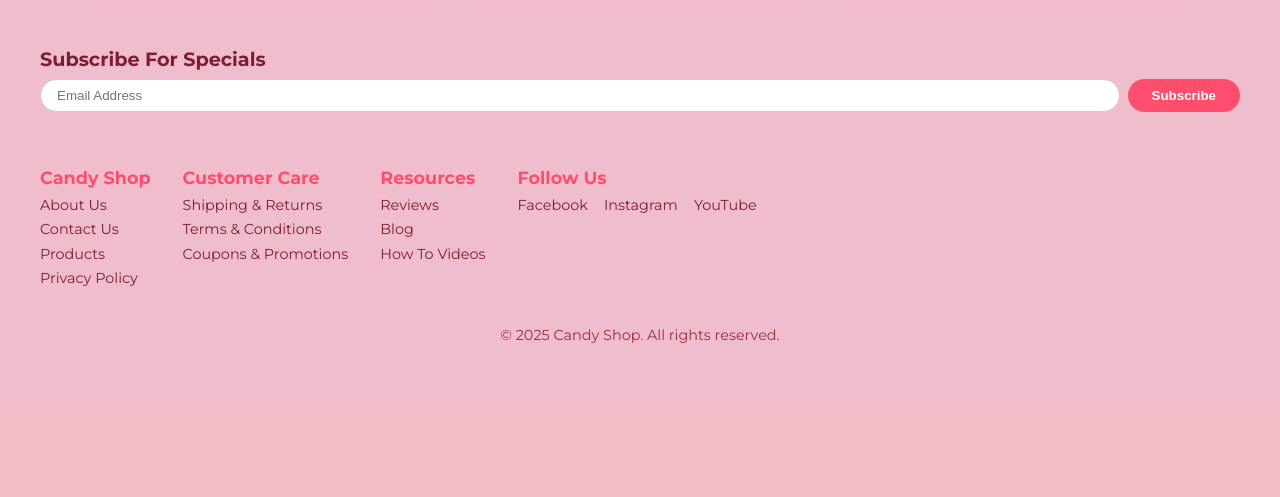
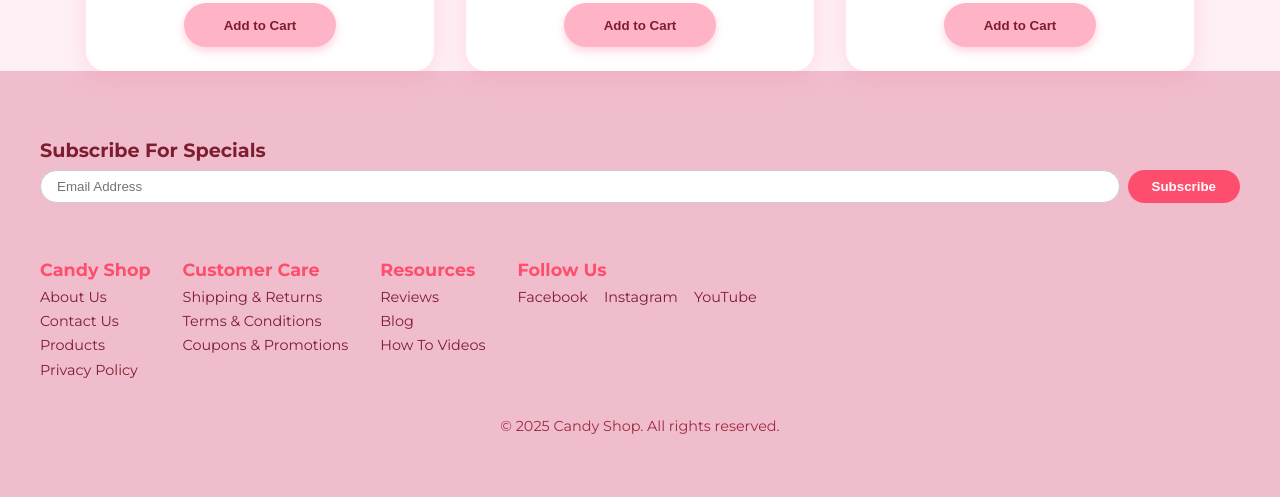
Before and after one commit to WebbCouture/candy-shop, a Django app: page /products/ in a window 1280 px wide. Shown: the part 570-1067 px from the top of the page. Before the commit the page ends 913 px from the top, so only its background shows below. Run offline with Django 5.2, Linux system fonts and the light colour scheme.

Commit message:
add cart function

```diff
--- a/candy_shop/settings.py
+++ b/candy_shop/settings.py
@@ -58,6 +58,7 @@ TEMPLATES = [
                 'django.template.context_processors.request',
                 'django.contrib.auth.context_processors.auth',
                 'django.contrib.messages.context_processors.messages',
+                'main.context_processors.cart_item_count',  # <--- Added this line
             ],
         },
     },
--- a/candy_shop/templates/base.html
+++ b/candy_shop/templates/base.html
@@ -53,7 +53,7 @@
         <li>
           <a href="/cart/">
             <span class="icon" aria-hidden="true">🛒</span><br />
-            Cart (0)
+            Cart ({{ cart_item_count|default:"0" }})
           </a>
         </li>
       </ul>
--- /dev/null
+++ b/main/context_processors.py
@@ -0,0 +1,9 @@
+def cart_item_count(request):
+    cart = request.session.get('cart', {})
+    if isinstance(cart, dict):
+        count = sum(cart.values())  # total quantity of items in dict
+    elif isinstance(cart, list):
+        count = len(cart)  # if cart is a list, count its length
+    else:
+        count = 0  # fallback if cart is neither dict nor list
+    return {'cart_item_count': count}
--- a/main/templates/main/product_list.html
+++ b/main/templates/main/product_list.html
@@ -6,6 +6,23 @@
 {% block content %}
 <section class="products-page py-10">
 
+  <!-- Messages block to show cart success/errors -->
+  {% if messages %}
+    <div class="messages px-4 mb-6">
+      {% for message in messages %}
+        <div class="message {{ message.tags }} p-2 mb-2 rounded border">
+          {{ message }}
+        </div>
+      {% endfor %}
+    </div>
+  {% endif %}
+
+  <!-- Link to Cart page -->
+  <div class="flex justify-end px-4 mb-6">
+    <a href="{% url 'cart' %}" class="btn-primary px-4 py-2 rounded bg-green-500 text-white hover:bg-green-600">
+      View Cart
+    </a>
+  </div>
 
   {% if search_query %}
     {% if products|length == 0 %}
@@ -21,6 +38,16 @@
         <img src="{{ product.image_url }}" alt="{{ product.name }}" class="w-full h-48 object-cover rounded" />
         <h3 class="mt-4 text-xl font-semibold">{{ product.name }}</h3>
         <p class="text-gray-600 text-sm">{{ product.description }}</p>
+
+        <!-- Add to Cart Form -->
+        <form method="POST" action="{% url 'add_to_cart' %}" class="mt-4">
+          {% csrf_token %}
+          <input type="hidden" name="product_name" value="{{ product.name }}">
+          <input type="hidden" name="product_image" value="{{ product.image_url }}">
+          <button type="submit" class="btn-primary px-4 py-2 rounded bg-pink-500 text-white hover:bg-pink-600">
+            Add to Cart
+          </button>
+        </form>
       </div>
     {% endfor %}
   </div>
--- a/main/urls.py
+++ b/main/urls.py
@@ -6,4 +6,6 @@ urlpatterns = [
     path('products/', views.product_list, name='product_list'),
     path('about/', views.about, name='about'),
     path('contact/', views.contact, name='contact'),
+    path('add-to-cart/', views.add_to_cart, name='add_to_cart'),  # Added for cart functionality
+    path('cart/', views.cart_view, name='cart'),  # New cart page route
 ]
--- a/main/views.py
+++ b/main/views.py
@@ -1,11 +1,13 @@
-from django.shortcuts import render
+from django.shortcuts import render, redirect
 from django.core.mail import send_mail
 from django.conf import settings
 from .forms import ContactForm
 from django.contrib import messages  # For the messages framework
 
 def home(request):
-    return render(request, 'main/home.html')
+    cart = request.session.get('cart', [])
+    cart_count = len(cart)
+    return render(request, 'main/home.html', {'cart_count': cart_count})
 
 def product_list(request):
     products = [
@@ -80,3 +82,39 @@ def contact(request):
         form = ContactForm()
 
     return render(request, 'main/contact.html', {'form': form})
+
+# --- New add to cart view ---
+def add_to_cart(request):
+    if request.method == "POST":
+        product_name = request.POST.get("product_name")
+        product_image = request.POST.get("product_image")
+
+        if not product_name:
+            messages.error(request, "Invalid product.")
+            return redirect("product_list")
+
+        # Initialize cart in session if not exists
+        cart = request.session.get("cart", [])
+
+        # Add product to cart as dict
+        cart.append({
+            "name": product_name,
+            "image_url": product_image,
+        })
+
+        # Save back to session
+        request.session["cart"] = cart
+
+        messages.success(request, f'"{product_name}" added to your cart.')
+        return redirect("product_list")
+
+    # If GET or other method, redirect to products
+    return redirect("product_list")
+
+# --- New cart view ---
+def cart_view(request):
+    cart = request.session.get('cart', [])
+    context = {
+        'cart': cart,
+    }
+    return render(request, 'main/cart.html', context)
```
Also changed, not shown: main/templates/main/cart.html (added, +23 -0 lines).
